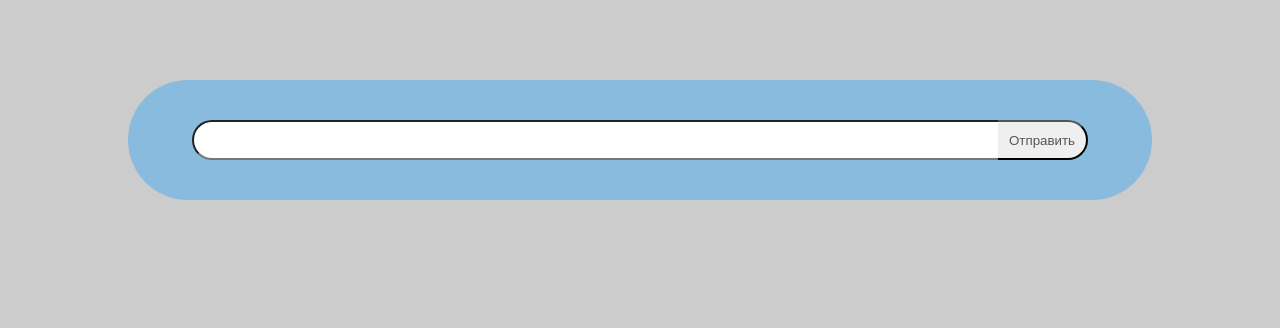
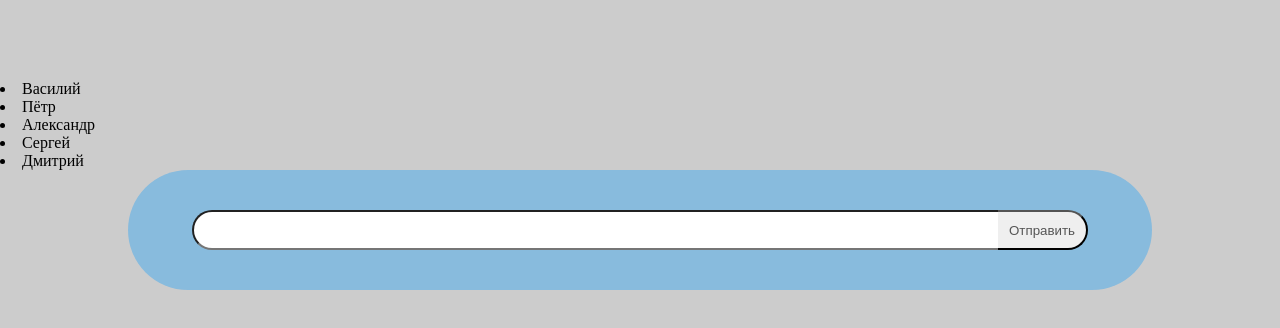
Before and after one commit to Juris-Berkulis/firess, a React (Create React App) app: page / in a window 1280 px wide. Shown: the top 328 px of the page. Built offline with nearby package versions, Linux system fonts and the light colour scheme.

Commit message:
Add chats list.

```diff
--- a/src/App.js
+++ b/src/App.js
@@ -1,4 +1,5 @@
 import React, { useState, useEffect } from 'react';
+import {CHAT_LIST as chatList} from './data/chat list'
 import './styles/App.css';
 
 export const App = () => {
@@ -57,6 +58,12 @@ export const App = () => {
   }, [messageList]);
 
   return (
+    <div>
+      <div>
+        {
+          chatList.map((item) => <li key={item.id}>{item.name}</li>)
+        }
+      </div>
       <div className='app'>
         <form className='app__form' onSubmit={onSubmit}>
           <input className='app__form_input' type="text" onChange={onSaveValueFromInput} value={value} />
@@ -68,5 +75,6 @@ export const App = () => {
             }
         </ul>
       </div>
+    </div>
   );
 };
--- /dev/null
+++ b/src/data/chat list.js
@@ -0,0 +1,22 @@
+export const CHAT_LIST = [
+    {
+        id: '@vasya111',
+        name: 'Василий',
+    },
+    {
+        id: '@pet_ersov',
+        name: 'Пётр',
+    },
+    {
+        id: '@alex_123',
+        name: 'Александр',
+    },
+    {
+        id: '@seriy',
+        name: 'Сергей',
+    },
+    {
+        id: '@dima2',
+        name: 'Дмитрий',
+    },
+];
```
Lines whose indentation alone changed are shown as unchanged.
